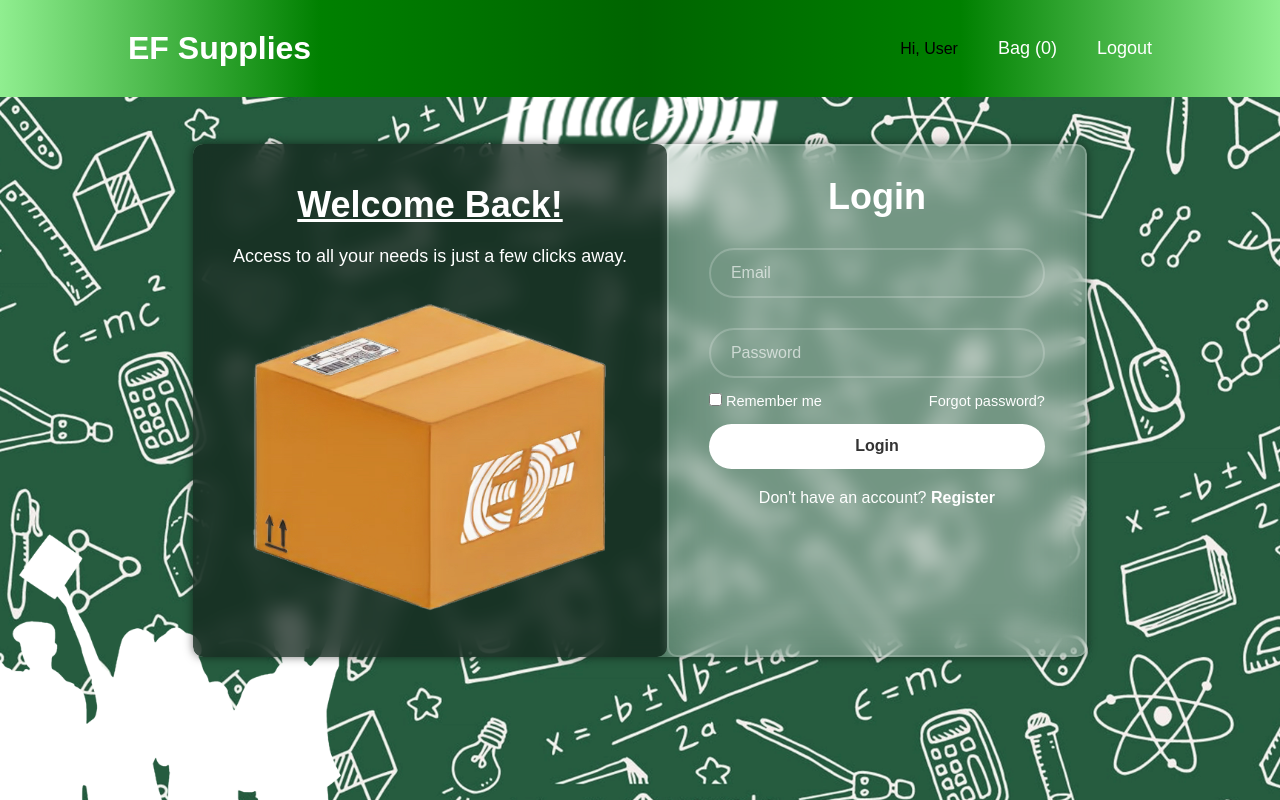
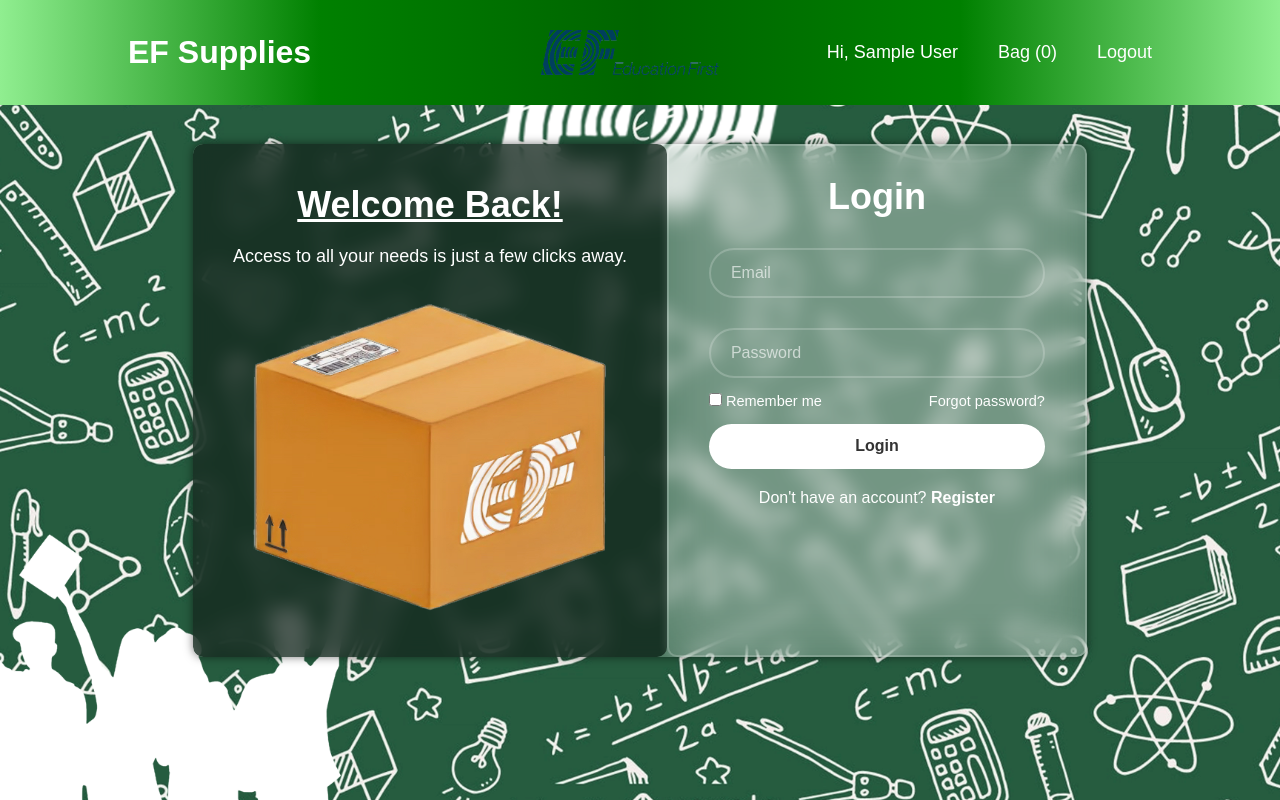
Before and after one commit to doodpool3179/ef-supplies-frontend-new, a React (Create React App) app: page /login in a window 1280 px wide. Built offline with nearby package versions, Linux system fonts and the light colour scheme; sample sign-in values are in the browser's storage.

Commit message:
Personal Greeting Implementation
Added setUser and localStorage variable to allow to set the greeting to the name of the logged in user + small modifications (logo, css)

```diff
--- a/src/App.js
+++ b/src/App.js
@@ -8,10 +8,12 @@ import Navbar from './Components/Navbar/Navbar.jsx'
 
 function App() {
   const [isLoggedIn, setIsLoggedIn] = useState(!!localStorage.getItem('isLoggedIn'));
+  const [user, setUser] = useState(() => JSON.parse(localStorage.getItem('user')) || {});
 
   useEffect(() => {
     const handleStorageChange = () => {
       setIsLoggedIn(!!localStorage.getItem('isLoggedIn'));
+      setUser(JSON.parse(localStorage.getItem('user')) || {});
     };
 
     window.addEventListener('storage', handleStorageChange);
@@ -25,10 +27,10 @@ function App() {
 
   return (
     <Router>
-      <Navbar isLoggedIn={isLoggedIn} setIsLoggedIn={setIsLoggedIn} />
+      <Navbar isLoggedIn={isLoggedIn} setIsLoggedIn={setIsLoggedIn} user={user} />
       <Routes>
         <Route path="/" element={isLoggedIn ? <Home /> : <Navigate to="/login" />} />
-        <Route path="/login" element={<LoginPage setIsLoggedIn={setIsLoggedIn} />} />
+        <Route path="/login" element={<LoginPage setIsLoggedIn={setIsLoggedIn} setUser={setUser}/>} />
         <Route path="/register" element={<RegisterPage />} />
         <Route path="/payment" element={isLoggedIn ? <Payment /> : <Navigate to="/login" />} />
       </Routes>
--- a/src/Components/Navbar/Navbar.css
+++ b/src/Components/Navbar/Navbar.css
@@ -48,3 +48,15 @@ a {
 {
     width: 100%
 }
+
+.centerlogo {
+    width: 300px;
+    position: relative;
+    padding-left: 120px;
+}
+
+.greeting {
+    font-size: 18px;
+    color: #fff;
+    font-weight: 500;
+}
--- a/src/Components/Navbar/Navbar.jsx
+++ b/src/Components/Navbar/Navbar.jsx
@@ -1,6 +1,7 @@
 import React from "react";
 import { Link, useNavigate } from 'react-router-dom';
 import './Navbar.css';
+import EFlogo from '../Assests/EF-logo.png'
 
 const Navbar = ({ isLoggedIn, setIsLoggedIn, cart, user }) => {
   const navigate = useNavigate();
@@ -25,8 +26,9 @@ const Navbar = ({ isLoggedIn, setIsLoggedIn, cart, user }) => {
     {isLoggedIn && (
       <header className="header">
         <a href="/" className="logo">EF Supplies</a>
+        <img className="centerlogo" src={EFlogo} alt="EF logo"></img>
         <nav className="navbar">
-            <span className="greeting">Hi, User</span>
+            <span className="greeting">Hi, {user.name || "User"}</span>
               <Link to="/cart" className="cart">
                 Bag (0)
               </Link>
--- a/src/Components/Payment/payment.jsx
+++ b/src/Components/Payment/payment.jsx
@@ -1,8 +1,6 @@
 import React from "react";
 import './Payment.css'
 import cards from '../Assests/payments.png'
-import Navbar from '../Navbar/Navbar.jsx'
-//import { Link } from 'react-router-dom'
 
 const Payment = () => {
     return(
--- a/src/Components/loginForm/loginForm.css
+++ b/src/Components/loginForm/loginForm.css
@@ -143,8 +143,9 @@ code {
 
 .form-section button:hover {
     background: rgb(53, 128, 56);
-    scale: 1.02;
+    scale: 1.01;
     transition: scale 100ms;
+    transition: background 500ms;
 }
 
 .form-section .register-link {
--- a/src/Components/loginForm/loginForm.jsx
+++ b/src/Components/loginForm/loginForm.jsx
@@ -3,7 +3,7 @@ import { useNavigate } from 'react-router-dom';
 import './loginForm.css';
 import closedBox from "../Assests/images/pic02.jpg";
 
-const LoginPage = ({ setIsLoggedIn }) => {
+const LoginPage = ({ setIsLoggedIn, setUser}) => {
     const [formData, setFormData] = useState({ email: '', password: '' });
     const [error, setError] = useState('');
     const navigate = useNavigate();
@@ -31,8 +31,12 @@ const LoginPage = ({ setIsLoggedIn }) => {
                 body: JSON.stringify(formData),
             });
             if (response.ok) {
+                const data = await response.json(); // Backend response containing user details
+                console.log('Login successful:', data);
                 localStorage.setItem('isLoggedIn', true);
+                localStorage.setItem('user', JSON.stringify(data.user)); // Store user details
                 setIsLoggedIn(true);
+                setUser(data.user); // Pass user details to App.js
                 navigate('/'); // Redirect to Home page
             } else {
                 setError('Invalid email or password.');
```
Also changed, not shown: src/Components/Assests/EF-logo.png (added).
